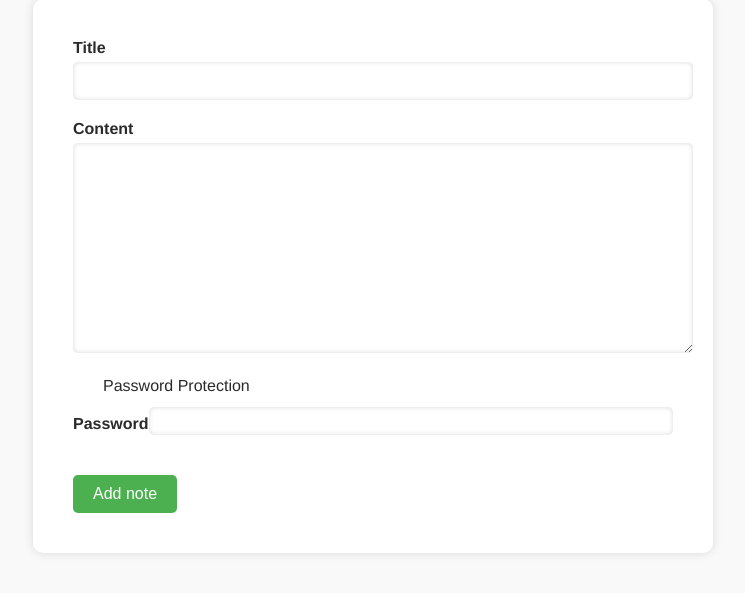
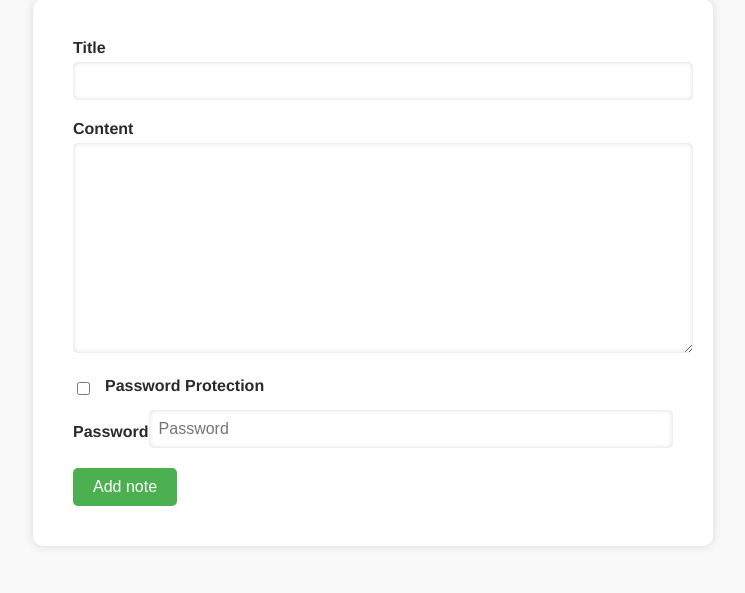
Before and after one commit to WhineyMonkey10/noteshare, a Flask app: page /addNote in a window 1280 px wide. Shown: the part 109-702 px from the top of the page, without its empty margins (267-1012 px from the left). Run offline with Flask 2, Linux system fonts and the light colour scheme; the visitor is signed in with stand-in values (Sample User, id 1); parts of the project's set-up code (start-up, migrations or seed data) failed here and were passed over.

Commit message:
Fix on the checkbox

```diff
--- a/static/styles/sytle.css
+++ b/static/styles/sytle.css
@@ -33,6 +33,30 @@ input[type="text"], textarea {
     font-size: 16px;
     margin-bottom: 20px;
     box-shadow: inset 0px 0px 5px 0px #d9d9d9;
+}
+
+input[type="password"] {
+    border-radius: 5px;
+    border: none;
+    padding: 10px;
+    width: 100%;
+    font-size: 16px;
+    margin-top: 10px;
+    margin-bottom: 20px;
+    box-shadow: inset 0px 0px 5px 0px #d9d9d9;
+}
+
+.form-group {
+    display: flex;
+    align-items: center;
+}
+
+.form-group .form-checkbox {
+    margin-right: 10px;
+}
+
+.form-checkbox-label {
+    margin-left: 5px;
 }
 
 input[type="submit"] {
@@ -72,78 +96,3 @@ font-size: 12px;
     color: #7f7f7f;
     text-align: center;
 }
-
-.form-group {
-    display: flex;
-    align-items: center;
-    margin-bottom: 20px;
-}
-
-.form-checkbox {
-    margin-right: 10px;
-    width: 20px;
-    height: 20px;
-    appearance: none;
-    border: 1px solid #d9d9d9;
-    border-radius: 3px;
-    cursor: pointer;
-    position: relative;
-}
-
-.form-checkbox:checked::before {
-    content: "\2713";
-    position: absolute;
-    top: 1px;
-    left: 5px;
-    font-size: 16px;
-    color: #fff;
-}
-
-.form-checkbox:focus {
-    outline: none;
-    border-color: #4caf50;
-    box-shadow: 0px 0px 5px 0px #4caf50;
-}
-
-.form-checkbox-label {
-    font-weight: normal;
-    margin-bottom: 0;
-}
-
-.form-group input[type="password"] {
-    border-radius: 5px;
-    border: none;
-    padding: 10px;
-    width: 100%;
-    font-size: 16px;
-    margin-bottom: 20px;
-    box-shadow: inset 0px 0px 5px 0px #d9d9d9;
-}
-.form-group input[type="password"]:focus {
-    outline: none;
-    border-color: #4caf50;
-    box-shadow: 0px 0px 5px 0px #4caf50;
-}
-
-.form-group {
-    position: relative;
-}
-
-.form-checkbox-label {
-    position: absolute;
-    left: 30px;
-    top: 0;
-    z-index: 1;
-    cursor: pointer;
-}
-
-.form-checkbox {
-    position: absolute;
-    left: 0;
-    top: 0;
-    z-index: 2;
-    cursor: pointer;
-    width: 100%;
-    height: 100%;
-    opacity: 0;
-}
--- a/templates/addnote.html
+++ b/templates/addnote.html
@@ -9,7 +9,6 @@
     <title>Add note</title>
 
     <script>
-
         function checkForWhiteSpace(event) {
             let title = document.getElementById("title").value;
             let content = document.getElementById("content").value;
@@ -24,7 +23,6 @@ function checkForWhiteSpace(event) {
                 event.preventDefault();
             }
         }
-
     </script>
 </head>
 <body>
@@ -44,12 +42,10 @@ function checkForWhiteSpace(event) {
 
         <div class="form-group">
             <label for="password">Password</label>
-            <input type="password" name="password" id="password" style="margin-top: 10px; padding: 5px 10px; display: block; margin-bottom: 20px;">
+            <input type="password" name="password" id="password" placeholder="Password">
         </div>
 
         <input type="submit" value="Add note">
-
-
     </form>
 
 </body>
```
Lines whose indentation alone changed are shown as unchanged.
